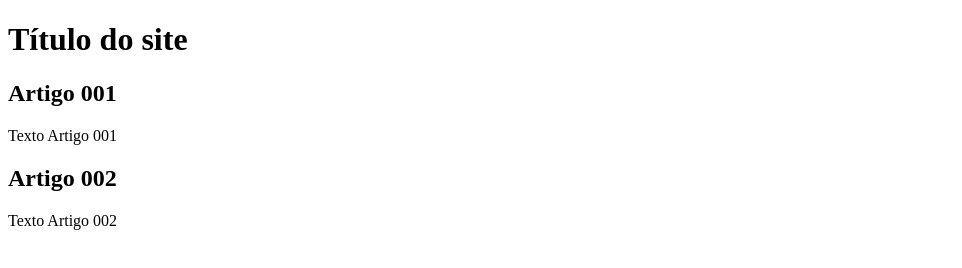
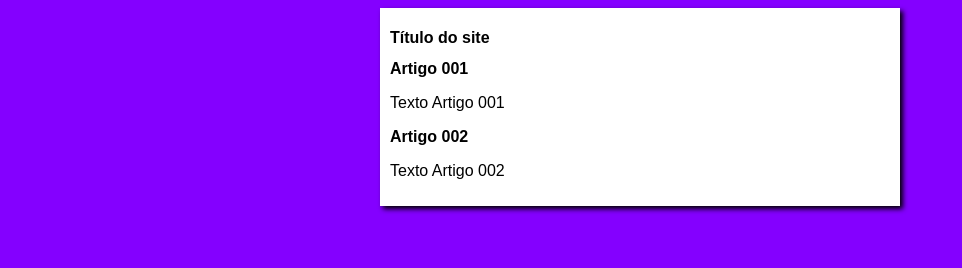
Before and after one commit to YanTeles/TesteSites, a plain HTML site: page index.html in a window 1280 px wide. Shown: the whole page, without its empty margins (0-962 px from the left). Drawn offline with Linux system fonts and the light colour scheme.

Commit message:
iniciei o design

```diff
--- /dev/null
+++ b/estilos/style.css
@@ -0,0 +1,17 @@
+*{
+font-family: Arial, Helvetica, sans-serif;
+font-size: 16px;
+}
+
+body{
+    background-color: rgb(132, 0, 255);
+
+}
+
+main{
+    background-color: white;
+    width: 500px;
+    margin: auto;
+    padding: 10px;
+    box-shadow: 3px 3px 5px rgb(0, 0, 0);
+}
--- a/index.html
+++ b/index.html
@@ -4,6 +4,7 @@
     <meta charset="UTF-8">
     <meta name="viewport" content="width=device-width, initial-scale=1.0">
     <title>Titulo do site</title>
+    <link rel="stylesheet" href="estilos/style.css">
 </head>
 <body>
  <main>
```
